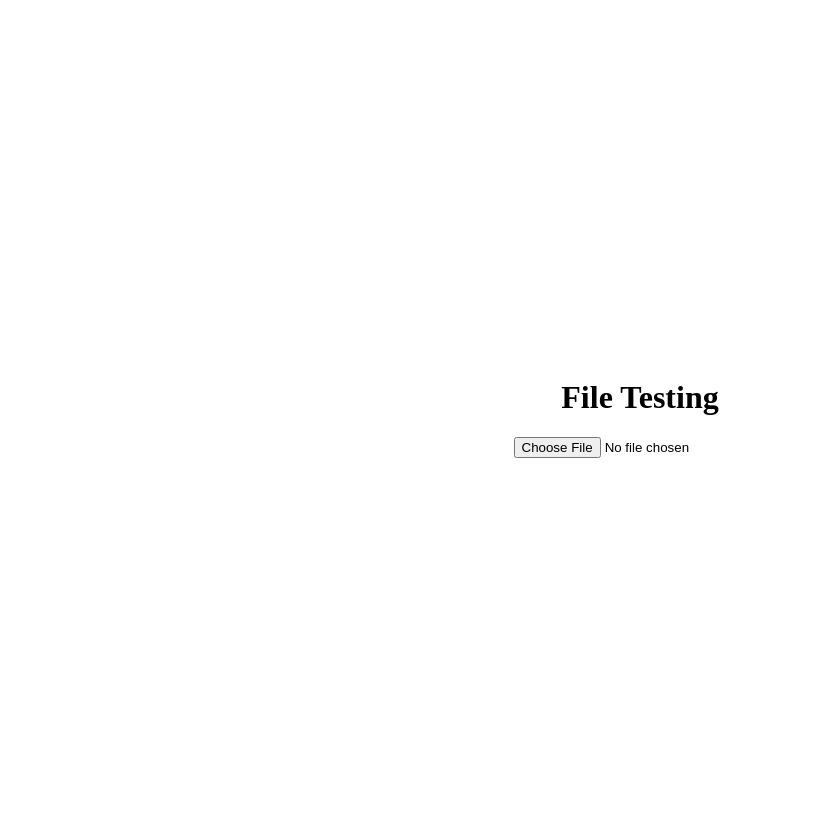
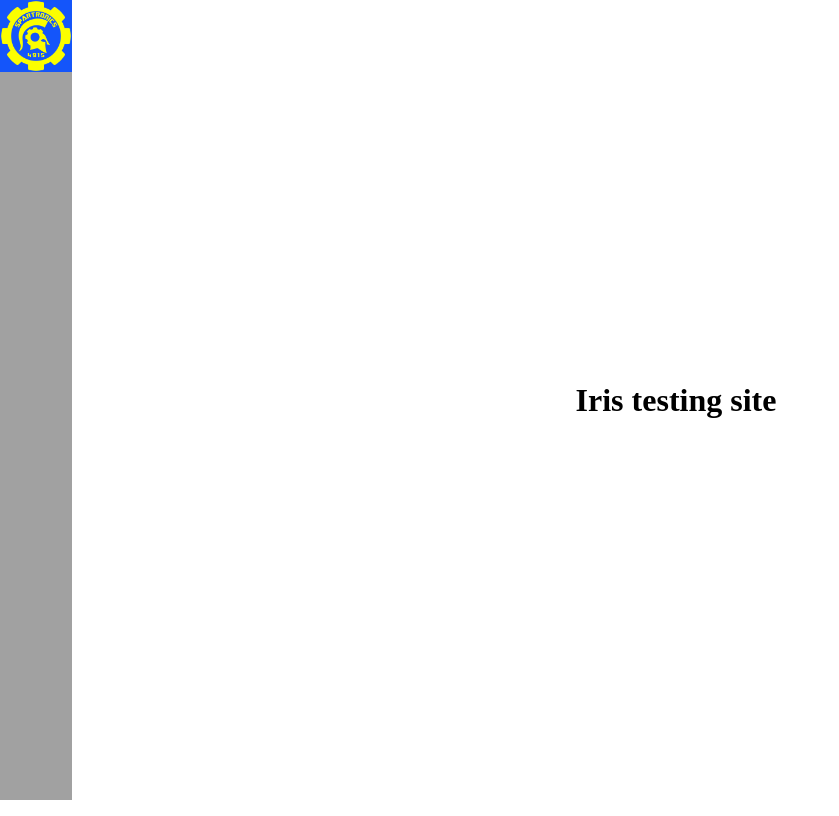
Before and after one commit to DanTCA1/Iris, a plain HTML site: page index.html in a window 1280 px wide. Shown: the whole page, without its empty margins (0-839 px from the left). Drawn offline with Linux system fonts and the light colour scheme.

Commit message:
Add nav, remove zip file testing

```diff
--- a/css/index.css
+++ b/css/index.css
@@ -1,3 +1,9 @@
+html, body {
+    height: 100%;
+    padding: 0;
+    margin: 0;
+}
+
 .folder,
 .file {
     margin: 0px;
@@ -7,3 +13,35 @@
 .folder {
     border: 2px solid #00ffff;
 }
+
+#sideBar {
+    position: fixed;
+    top: 0;
+    left: 0;
+    width: 4.5rem;
+    height: 100%;
+    background-color: #a1a1a1;
+    overflow-x: hidden;
+    display: flex;
+    flex-flow: column nowrap;
+    justify-content: flex-start;
+    align-items: center;
+    z-index: 100;
+}
+
+#sideBar > * {
+    width: calc(100% - 1rem);
+    height: auto;
+    padding: 0.5rem;
+    transition: width 0.1s ease-in-out, padding 0.1s ease-in-out;
+}
+
+#sideBar >*:hover {
+    padding: 0;
+    width: 100%;
+}
+
+.navPic {
+    width: 100%;
+    height: auto;
+}
--- a/index.html
+++ b/index.html
@@ -4,15 +4,18 @@
     <meta charset="UTF-8">
     <meta name="viewport" content="width=device-width, initial-scale=1.0">
     <title>Iris</title>
-    <script src="./js/lib/jszip.min.js"></script>
-    <script src="./js/index.js"></script>
+    <!-- <script src="./js/lib/jszip.min.js"></script>
+    <script src="./js/index.js"></script> -->
     <link rel="stylesheet" href="./css/index.css">
 </head>
 <body>
-    <div style="display: flex; flex-direction: column; align-items: center; justify-content: center; height: 100vh;">
-        <h1>File Testing</h1>
-        <input type="file" id="zipFile" accept=".zip">
-        <div id="loadedFiles" style="width: fit-content;"></div>
+    <nav id="sideBar">
+        <a href="/index.html">
+            <img src="./src/Spartronics.gif" alt="Spartronics" title="Go to the main page" class="navPic">
+        </a>
+    </nav>
+    <div style="display: flex; flex-direction: column; align-items: center; justify-content: center; height: 100vh; width: calc(100% - 4.5rem); right: 0; position: absolute;">
+        <h1>Iris testing site</h1>
     </div>
 </body>
 </html>
```
Also changed, not shown: src/Spartronics.gif (added).
